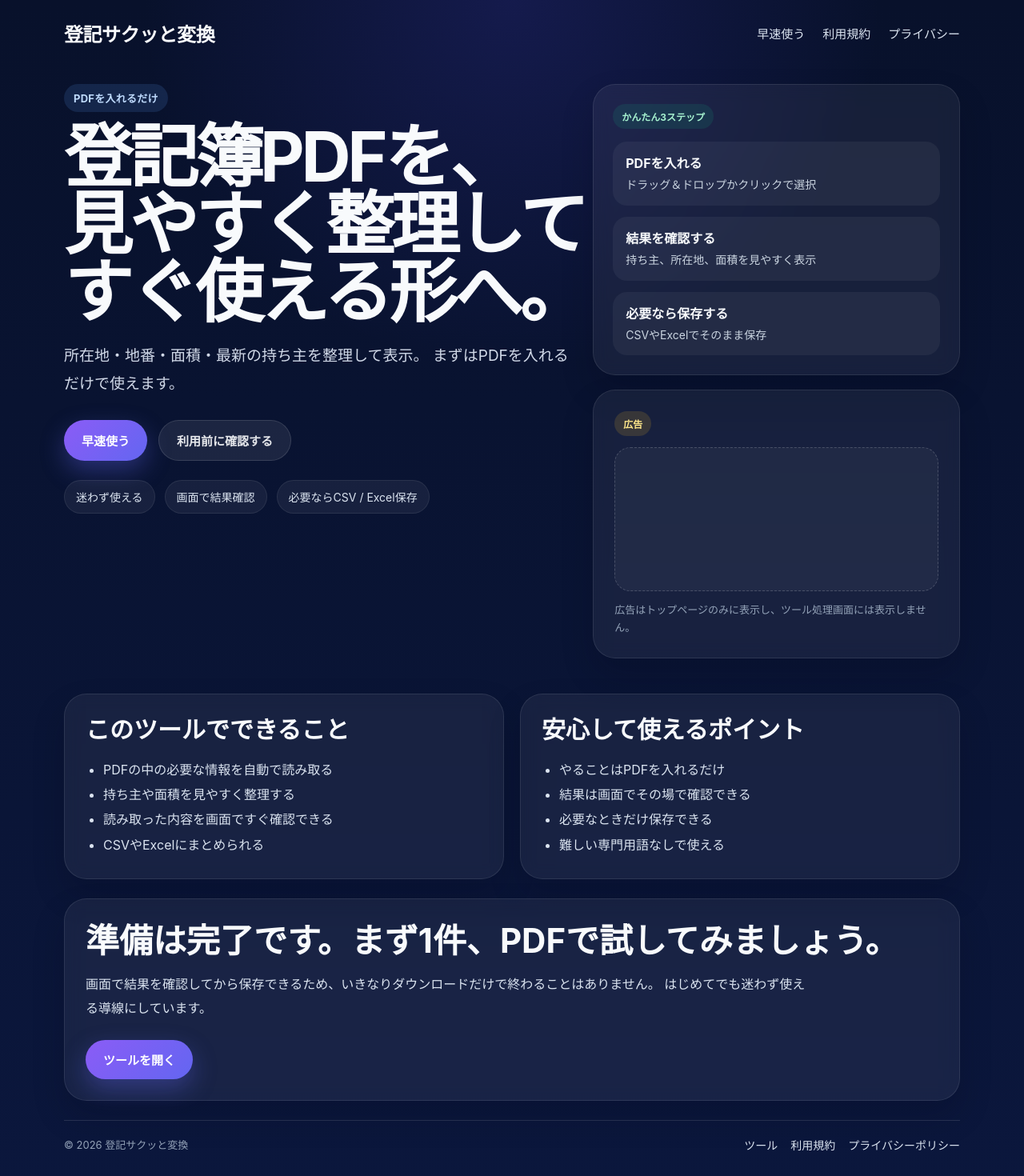
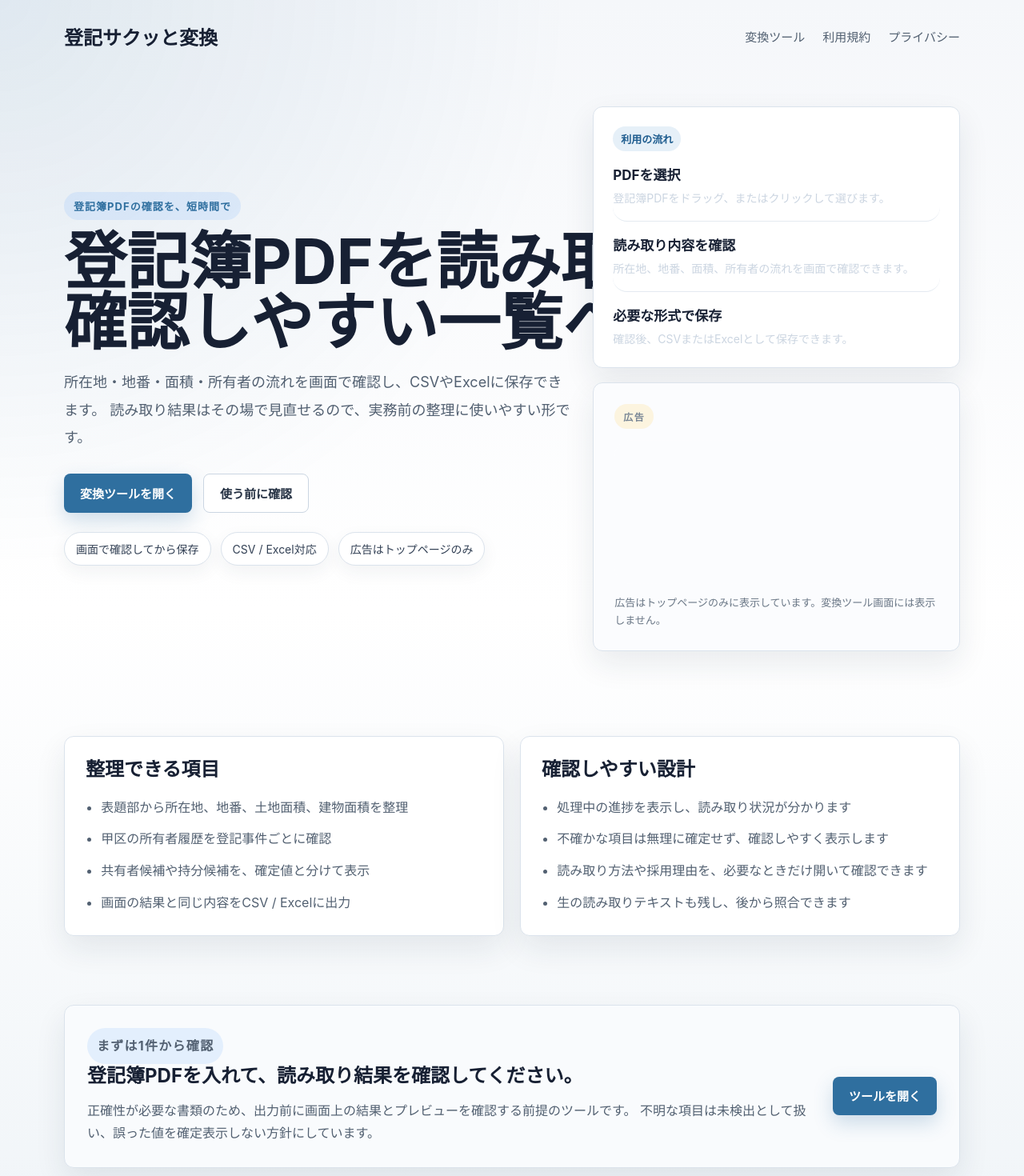
Before and after one commit to tamtamkt7-max/touki-web-app, a Next.js app: page / in a window 1280 px wide. Shown: the top 1470 px of the page at 80% size. Built offline with nearby package versions, Linux system fonts and the light colour scheme.

Commit message:
Improve business UI for home and tool pages

```diff
--- a/app/globals.css
+++ b/app/globals.css
@@ -977,6 +977,212 @@ textarea {
   border: 1px solid #cbd6e2;
 }
 
+.home-page {
+  min-height: 100vh;
+  background:
+    radial-gradient(circle at top left, rgba(47, 111, 159, 0.11), transparent 34%),
+    linear-gradient(180deg, #f5f7fa 0%, #ffffff 46%, #eef3f7 100%);
+  color: #172033;
+}
+
+.home-page .site-header {
+  padding-top: 28px;
+}
+
+.home-page .brand {
+  color: #172033;
+  letter-spacing: 0;
+}
+
+.home-page .site-nav a,
+.home-page .site-footer-nav a {
+  color: #526071;
+}
+
+.home-page .site-nav a:hover,
+.home-page .site-footer-nav a:hover {
+  color: #1f5d8f;
+}
+
+.home-page .hero {
+  align-items: center;
+  padding-top: 58px;
+  padding-bottom: 58px;
+}
+
+.home-page .eyebrow {
+  color: #2f6f9f;
+  letter-spacing: 0.08em;
+}
+
+.home-page .hero-title {
+  max-width: 760px;
+  color: #172033;
+  font-size: clamp(46px, 6.4vw, 78px);
+  letter-spacing: 0;
+}
+
+.home-page .hero-lead {
+  max-width: 680px;
+  color: #526071;
+  font-size: 18px;
+  line-height: 1.9;
+}
+
+.home-page .button {
+  border-radius: 8px;
+  min-height: 48px;
+  padding: 13px 20px;
+}
+
+.home-page .button-primary {
+  background: #2f6f9f;
+  color: #ffffff;
+  box-shadow: 0 10px 24px rgba(47, 111, 159, 0.22);
+}
+
+.home-page .button-primary:hover {
+  transform: translateY(-1px);
+  background: #285f89;
+}
+
+.home-page .button-secondary {
+  background: #ffffff;
+  color: #263244;
+  border: 1px solid #cbd6e2;
+}
+
+.home-page .trust-pills span {
+  background: #ffffff;
+  color: #334155;
+  border: 1px solid #dbe3ec;
+  box-shadow: 0 8px 22px rgba(26, 43, 68, 0.06);
+  backdrop-filter: none;
+}
+
+.home-page .hero-panel {
+  gap: 18px;
+}
+
+.home-page .panel-card {
+  border-radius: 12px;
+  background: #ffffff;
+  border: 1px solid #dbe3ec;
+  box-shadow: 0 16px 38px rgba(26, 43, 68, 0.09);
+}
+
+.home-page .workflow-panel {
+  padding: 24px;
+}
+
+.home-page .panel-badge {
+  width: fit-content;
+  margin-bottom: 16px;
+  padding: 6px 10px;
+  border-radius: 999px;
+  background: #e6f0f8;
+  color: #1f5d8f;
+  font-size: 13px;
+  font-weight: 700;
+}
+
+.home-page .step-list {
+  display: grid;
+  gap: 16px;
+  margin: 0;
+  padding: 0;
+}
+
+.home-page .step-list li {
+  display: grid;
+  gap: 6px;
+  padding: 0 0 16px;
+  border-bottom: 1px solid #e4eaf1;
+  color: #526071;
+}
+
+.home-page .step-list li:last-child {
+  padding-bottom: 0;
+  border-bottom: 0;
+}
+
+.home-page .step-list strong {
+  color: #172033;
+  font-size: 17px;
+}
+
+.home-page .ad-panel {
+  background: #fbfcfe;
+}
+
+.home-page .ad-label {
+  color: #7a8796;
+  font-size: 12px;
+  font-weight: 700;
+  letter-spacing: 0.12em;
+}
+
+.home-page .ad-note {
+  color: #6a7786;
+  font-size: 13px;
+  line-height: 1.7;
+}
+
+.home-page .feature-grid {
+  align-items: stretch;
+  padding-top: 24px;
+  padding-bottom: 42px;
+}
+
+.home-page .feature-grid .panel-card {
+  padding: 26px;
+}
+
+.home-page .feature-grid h2,
+.home-page .home-cta h2 {
+  margin-top: 0;
+  color: #172033;
+  font-size: 24px;
+  letter-spacing: 0;
+}
+
+.home-page .bullet-list {
+  display: grid;
+  gap: 11px;
+  margin: 18px 0 0;
+  padding-left: 1.2em;
+  color: #526071;
+  line-height: 1.8;
+}
+
+.home-page .home-cta {
+  padding-top: 20px;
+  padding-bottom: 52px;
+}
+
+.home-page .home-cta-panel {
+  display: grid;
+  grid-template-columns: 1fr auto;
+  align-items: center;
+  gap: 24px;
+  padding: 28px;
+  background: #f9fbfd;
+}
+
+.home-page .home-cta-panel p {
+  color: #526071;
+  line-height: 1.8;
+}
+
+.home-page .site-footer {
+  color: #667386;
+  border-top: 1px solid #dbe3ec;
+}
+
+.home-page .site-footer-copy {
+  color: #667386;
+}
+
 @media (max-width: 980px) {
   .hero,
   .feature-grid,
@@ -1050,4 +1256,8 @@ textarea {
   .doc-section li {
     font-size: 15px;
   }
+
+  .home-page .home-cta-panel {
+    grid-template-columns: 1fr;
+  }
 }
--- a/app/page.tsx
+++ b/app/page.tsx
@@ -10,7 +10,7 @@ export default function HomePage() {
         <div className="brand">登記サクッと変換</div>
 
         <nav className="site-nav">
-          <Link href="/tool">早速使う</Link>
+          <Link href="/tool">変換ツール</Link>
           <Link href="/terms">利用規約</Link>
           <Link href="/privacy">プライバシー</Link>
         </nav>
@@ -18,52 +18,50 @@ export default function HomePage() {
 
       <section className="hero shell">
         <div className="hero-copy">
-          <p className="eyebrow">PDFを入れるだけ</p>
+          <p className="eyebrow">登記簿PDFの確認を、短時間で</p>
 
           <h1 className="hero-title">
-            登記簿PDFを、
+            登記簿PDFを読み取り、
             <br />
-            見やすく整理して
-            <br />
-            すぐ使える形へ。
+            確認しやすい一覧へ。
           </h1>
 
           <p className="hero-lead">
-            所在地・地番・面積・最新の持ち主を整理して表示。
-            まずはPDFを入れるだけで使えます。
+            所在地・地番・面積・所有者の流れを画面で確認し、CSVやExcelに保存できます。
+            読み取り結果はその場で見直せるので、実務前の整理に使いやすい形です。
           </p>
 
           <div className="hero-actions">
             <Link href="/tool" className="button button-primary">
-              早速使う
+              変換ツールを開く
             </Link>
             <Link href="/terms" className="button button-secondary">
-              利用前に確認する
+              使う前に確認
             </Link>
           </div>
 
           <div className="trust-pills">
-            <span>迷わず使える</span>
-            <span>画面で結果確認</span>
-            <span>必要ならCSV / Excel保存</span>
+            <span>画面で確認してから保存</span>
+            <span>CSV / Excel対応</span>
+            <span>広告はトップページのみ</span>
           </div>
         </div>
 
         <div className="hero-panel">
-          <div className="panel panel-dark">
-            <div className="panel-badge">かんたん3ステップ</div>
+          <div className="panel panel-card workflow-panel">
+            <div className="panel-badge">利用の流れ</div>
             <ol className="step-list">
               <li>
-                <strong>PDFを入れる</strong>
-                <span>ドラッグ＆ドロップかクリックで選択</span>
+                <strong>PDFを選択</strong>
+                <span>登記簿PDFをドラッグ、またはクリックして選びます。</span>
               </li>
               <li>
-                <strong>結果を確認する</strong>
-                <span>持ち主、所在地、面積を見やすく表示</span>
+                <strong>読み取り内容を確認</strong>
+                <span>所在地、地番、面積、所有者の流れを画面で確認できます。</span>
               </li>
               <li>
-                <strong>必要なら保存する</strong>
-                <span>CSVやExcelでそのまま保存</span>
+                <strong>必要な形式で保存</strong>
+                <span>確認後、CSVまたはExcelとして保存できます。</span>
               </li>
             </ol>
           </div>
@@ -72,7 +70,7 @@ export default function HomePage() {
             <div className="ad-label">広告</div>
             <AdSlot slot="1234567890" />
             <p className="ad-note">
-              広告はトップページのみに表示し、ツール処理画面には表示しません。
+              広告はトップページのみに表示しています。変換ツール画面には表示しません。
             </p>
           </div>
         </div>
@@ -80,33 +78,36 @@ export default function HomePage() {
 
       <section className="feature-grid shell">
         <article className="panel panel-card">
-          <h2>このツールでできること</h2>
+          <h2>整理できる項目</h2>
           <ul className="bullet-list">
-            <li>PDFの中の必要な情報を自動で読み取る</li>
-            <li>持ち主や面積を見やすく整理する</li>
-            <li>読み取った内容を画面ですぐ確認できる</li>
-            <li>CSVやExcelにまとめられる</li>
+            <li>表題部から所在地、地番、土地面積、建物面積を整理</li>
+            <li>甲区の所有者履歴を登記事件ごとに確認</li>
+            <li>共有者候補や持分候補を、確定値と分けて表示</li>
+            <li>画面の結果と同じ内容をCSV / Excelに出力</li>
           </ul>
         </article>
 
         <article className="panel panel-card">
-          <h2>安心して使えるポイント</h2>
+          <h2>確認しやすい設計</h2>
           <ul className="bullet-list">
-            <li>やることはPDFを入れるだけ</li>
-            <li>結果は画面でその場で確認できる</li>
-            <li>必要なときだけ保存できる</li>
-            <li>難しい専門用語なしで使える</li>
+            <li>処理中の進捗を表示し、読み取り状況が分かります</li>
+            <li>不確かな項目は無理に確定せず、確認しやすく表示します</li>
+            <li>読み取り方法や採用理由を、必要なときだけ開いて確認できます</li>
+            <li>生の読み取りテキストも残し、後から照合できます</li>
           </ul>
         </article>
       </section>
 
       <section className="home-cta shell">
         <article className="panel panel-card home-cta-panel">
-          <h2>準備は完了です。まず1件、PDFで試してみましょう。</h2>
-          <p>
-            画面で結果を確認してから保存できるため、いきなりダウンロードだけで終わることはありません。
-            はじめてでも迷わず使える導線にしています。
-          </p>
+          <div>
+            <p className="eyebrow">まずは1件から確認</p>
+            <h2>登記簿PDFを入れて、読み取り結果を確認してください。</h2>
+            <p>
+              正確性が必要な書類のため、出力前に画面上の結果とプレビューを確認する前提のツールです。
+              不明な項目は未検出として扱い、誤った値を確定表示しない方針にしています。
+            </p>
+          </div>
           <div className="home-cta-actions">
             <Link href="/tool" className="button button-primary">
               ツールを開く
@@ -118,7 +119,7 @@ export default function HomePage() {
       <footer className="site-footer shell">
         <p className="site-footer-copy">© {new Date().getFullYear()} 登記サクッと変換</p>
         <nav className="site-footer-nav">
-          <Link href="/tool">ツール</Link>
+          <Link href="/tool">変換ツール</Link>
           <Link href="/terms">利用規約</Link>
           <Link href="/privacy">プライバシーポリシー</Link>
         </nav>
```
